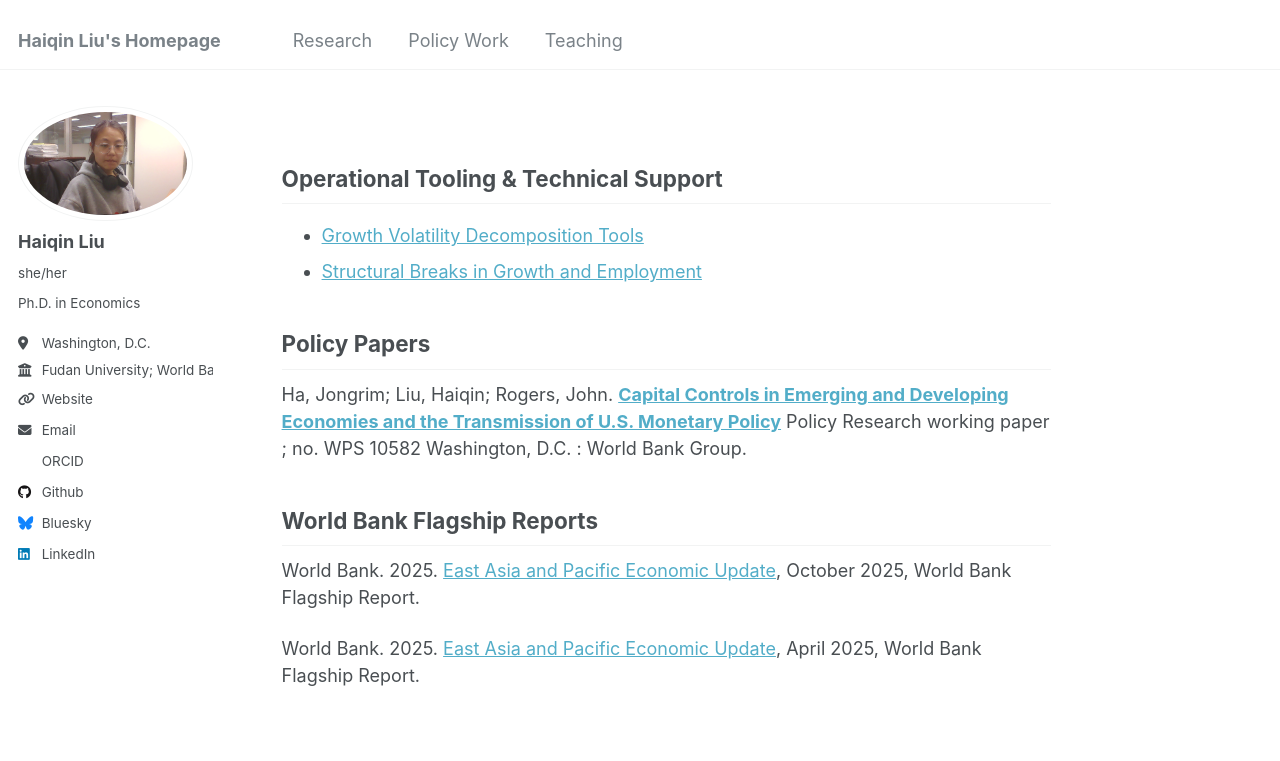
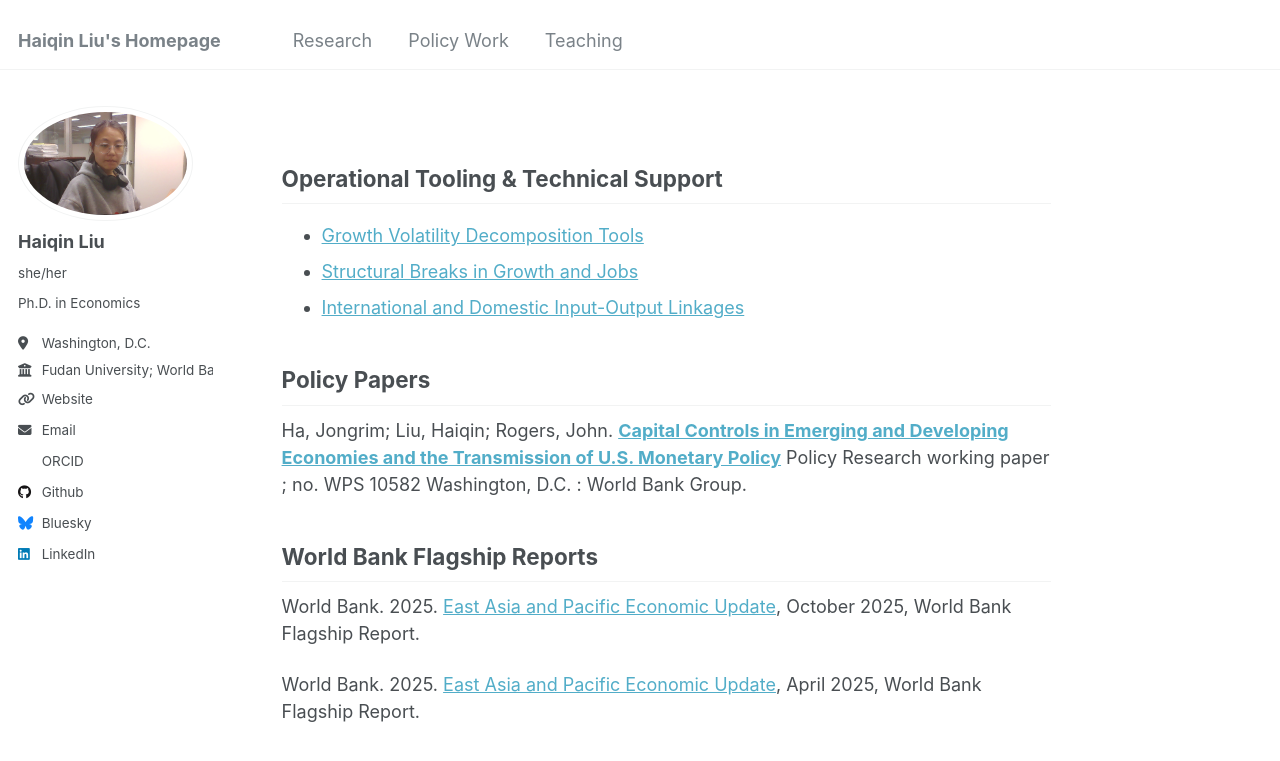
Before and after one commit to liuhaiqinFDU/liuhaiqinFDU.github.io, a Jekyll site: the page built from policy-work.md, in a window 1280 px wide and 937 px high. Shown: the top 761 px of the window. Built offline with Jekyll 4.4.1, drawn with Linux system fonts in a browser that asks for light colours; some web fonts are replaced.

Commit message:
Update policy-work.md

```diff
--- a/policy-work.md
+++ b/policy-work.md
@@ -7,7 +7,8 @@ title: ""
 ## **Operational Tooling & Technical Support**
 
 - [Growth Volatility Decomposition Tools](https://haiqinliu.shinyapps.io/Vol_Decomp_New/)
-- [Structural Breaks in Growth and Employment](https://liuhaiqin.shinyapps.io/StructuralBreakWAP/)
+- [Structural Breaks in Growth and Jobs](https://liuhaiqin.shinyapps.io/StructuralBreakWAP/)
+- [International and Domestic Input-Output Linkages](liuhaiqin.shinyapps.io/IOLinkages/)
 
 <!-- [Sectoral Fiscal Spending Shocks & Responses](https://haiqinliu.shinyapps.io/RegionalIO_FiscalShock/)-->
 
```
